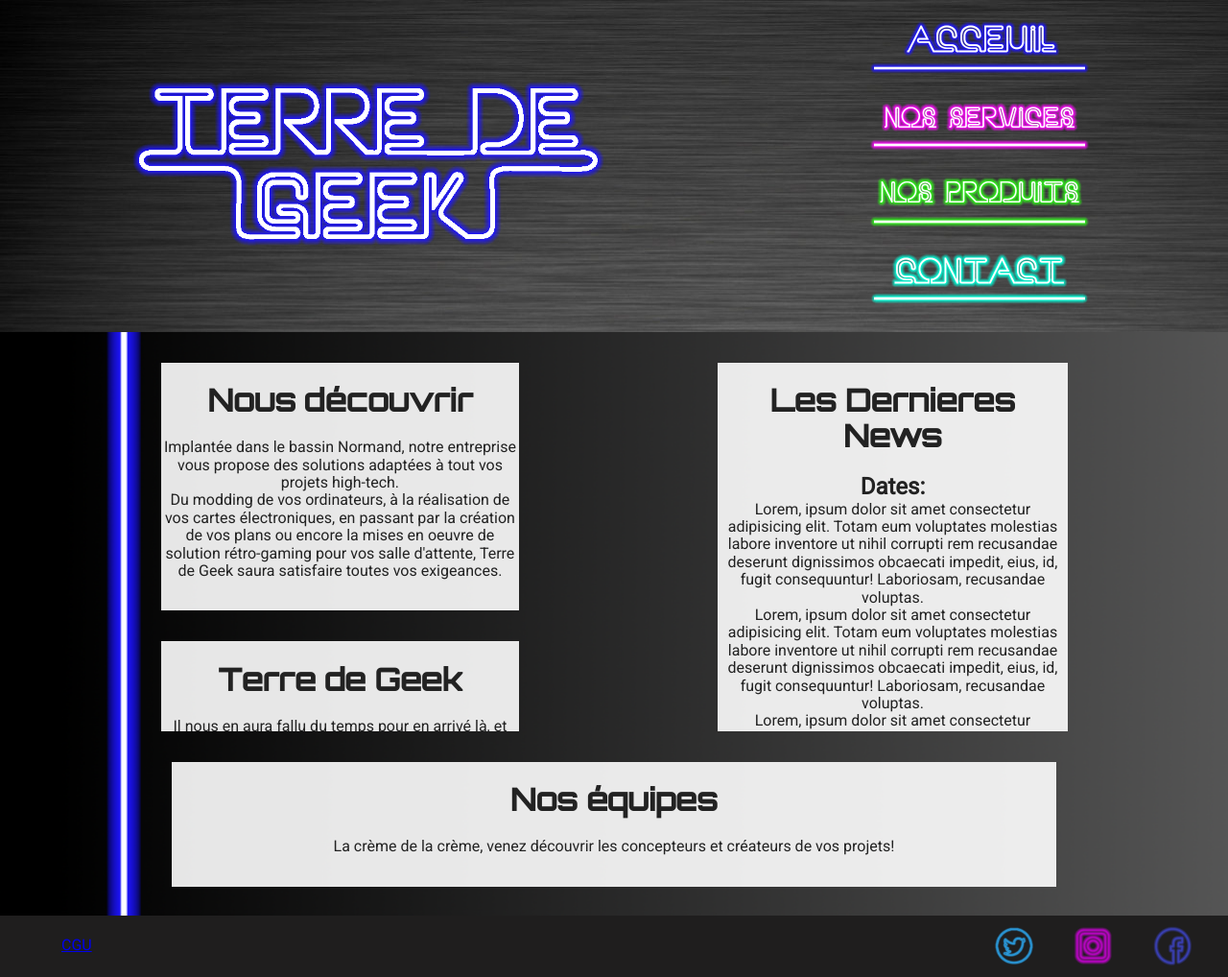
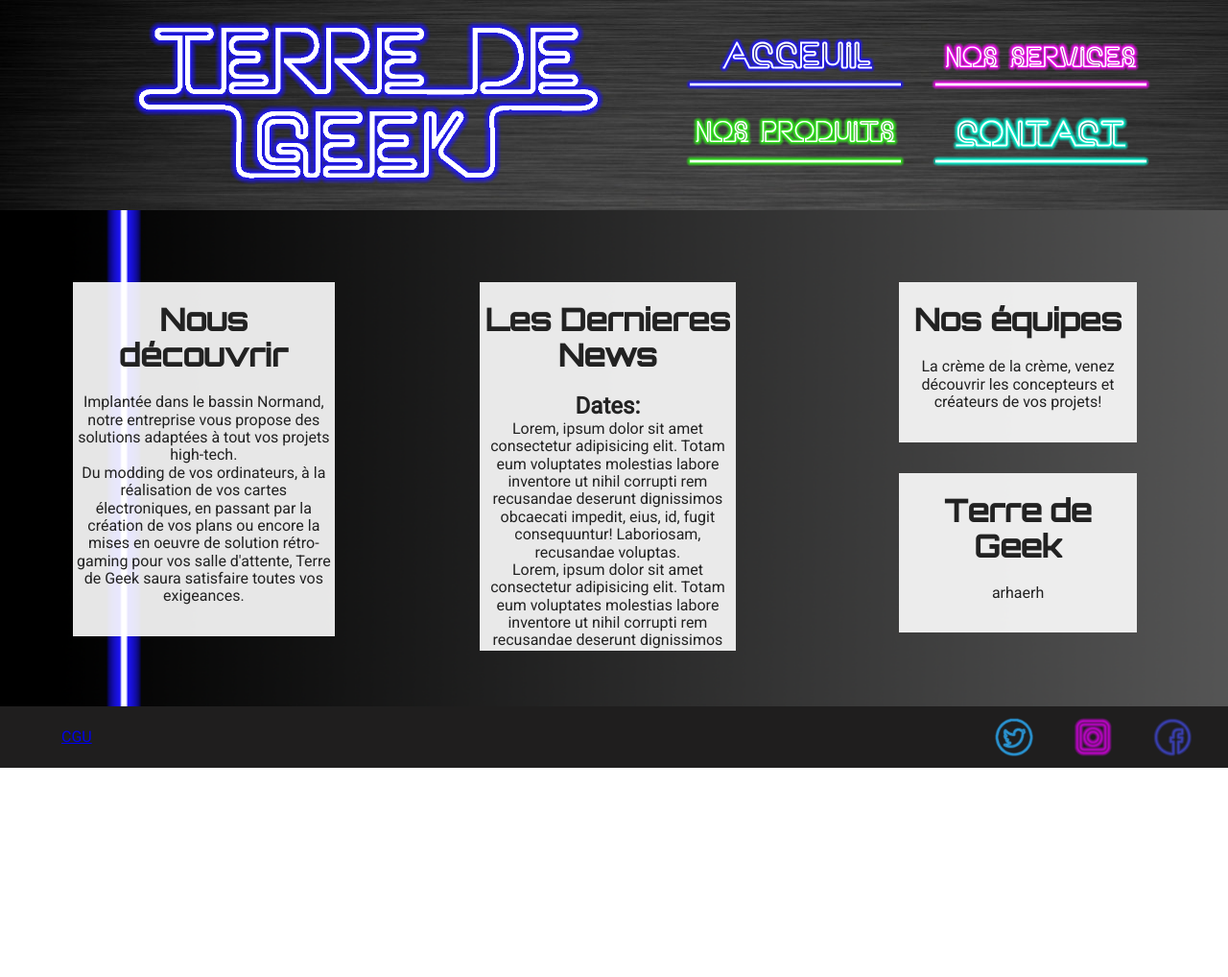
Before and after one commit to JEANThibaut/Terre-de-Geek, a website built with Parcel: page index.html in a window 1280 px wide. Shown: the whole page at 96% size. After the commit the page ends 800 px from the top, so only its background shows below. Built offline with nearby package versions, Linux system fonts and the light colour scheme.

Commit message:
All responsive

```diff
--- a/css/main.css
+++ b/css/main.css
@@ -111,6 +111,7 @@ body{
   font-family: 'Open Sans', sans-serif;
   font-family: 'Roboto', sans-serif;
   min-height: 100vh;
+  max-width:100vw;
   display:flex;
   flex-direction: column;
   justify-content: space-between;
@@ -283,6 +284,9 @@ container h1{
   .menu-base li{
     display: block;
   }
+  .list{
+    display:flex;
+  }
   li{
     width: 100%;
   }
@@ -303,8 +307,8 @@ container h1{
   .scroll_horizontal{
     max-height: 50vh;
     margin-top: 1em;
-    margin-left: 5%;
-    margin-right: 5%;
+    /* margin-left: 5%;
+    margin-right: 5%; */
     display: flex;
     flex-direction: column;
     flex-wrap: nowrap;
@@ -318,16 +322,29 @@ container h1{
 
 @media screen and (min-width:1024px){
 
+
 header{
   flex-direction: row;
 }
 .menu-base{
   flex-direction: column;
-  margin-left: 20%;
+  margin-left: 5%;
   margin-bottom: 2%;
 }
+
 .logo{
   margin-left: 10%;
+}
+.landing{
+  display:flex;
+  flex-direction: row;
+}
+.columns{
+  margin: 0 0 auto;
+}
+#team{
+  width: 100%;
+  max-height: 50vh;
 }
 }
 
--- a/index.html
+++ b/index.html
@@ -26,10 +26,14 @@
   <header>
     <img class="logo" src="img/logo_darkblue.png" alt="Logo">
     <div class="menu-base">
+      <div class="list">
         <li><a href="index.html"><img src="img/accueil_darkblue.png" alt="acceuil"></a></li>
         <li><a href="services.html"><img src="img/service_purple.png" alt="services"></a></li>
+      </div>
+      <div class="list">
         <li><a href="products.html"><img src="img/produits_green.png" alt="produits"></a></li>
         <li><a href="contact.html"><img src="img/contact_blue.png" alt="contact"></a></li>
+      </div>
     </div>
     <div class="main-nav">
       <div class="wrapper">
@@ -45,6 +49,7 @@
     </div>
 </header>
 
+<div class="landing">
  <div class="columns">
   <div class="scroll_horizontal">
     <container>
@@ -135,7 +140,7 @@
       <p>arhaerh</p>
     </container>
   </div>
-
+</div>
 
   <footer>
     <div class="CGU">
```
Also changed, not shown: contact.html (+8 -4 lines), products.html (+8 -5 lines), services.html (+8 -4 lines). Lines whose indentation alone changed are shown as unchanged.
